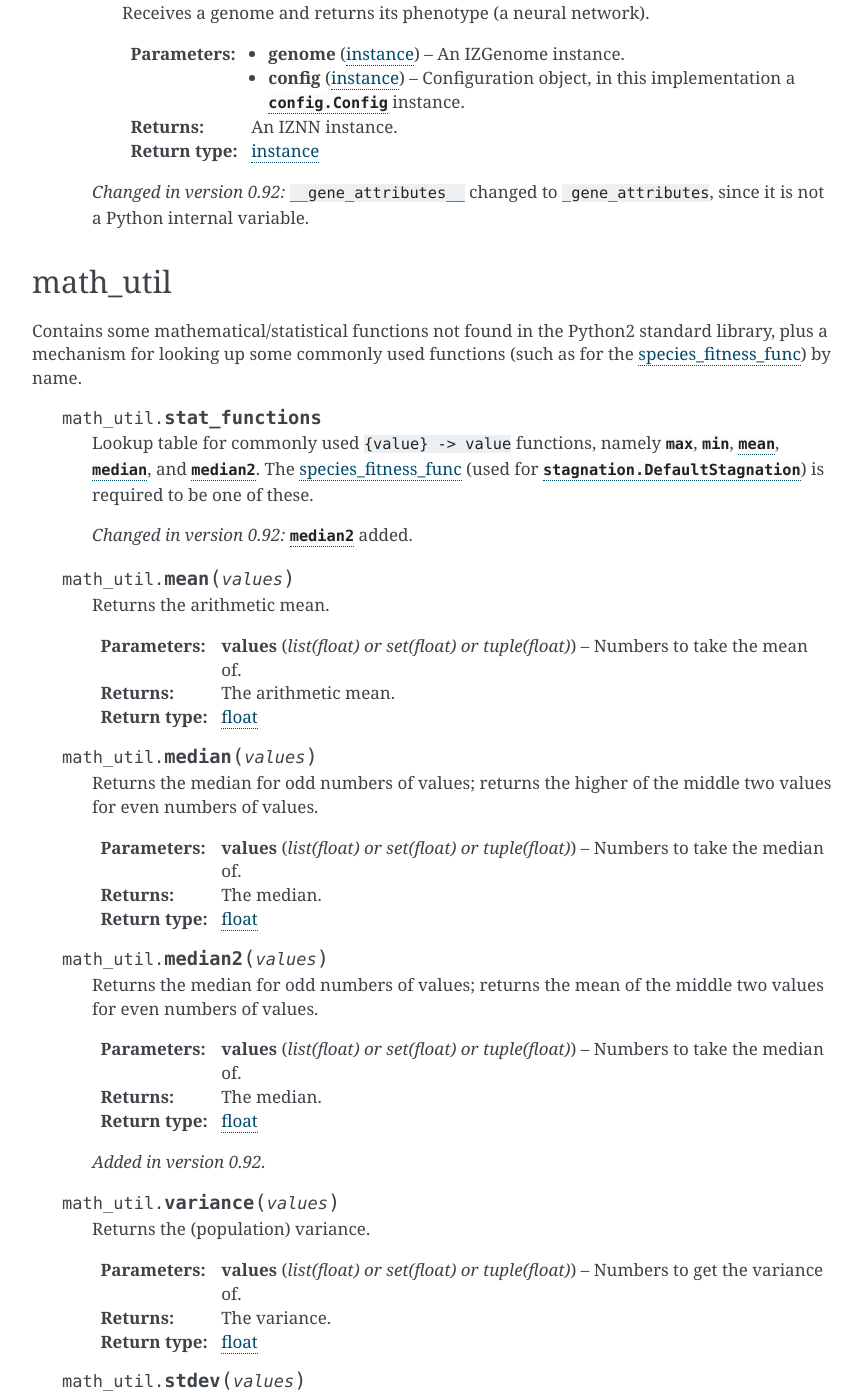
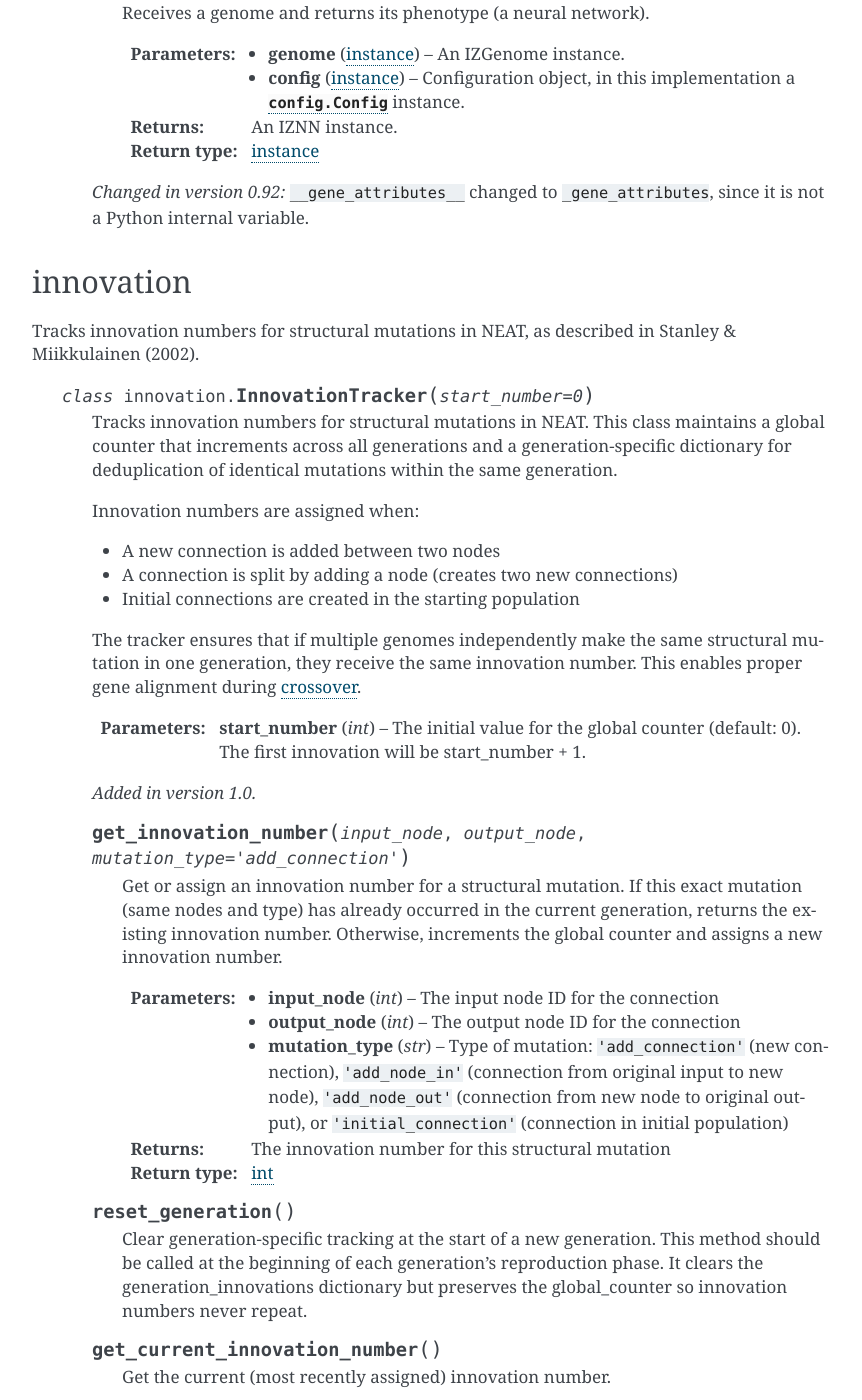
Before and after one commit to CodeReclaimers/neat-python, a Sphinx documentation site: the page built from docs/module_summaries.rst, in a window 1280 px wide and 1400 px high, scrolled down 28153 px. Shown: the whole window, without its empty margins (218-1080 px from the left). Built offline with Sphinx 7.4.7, drawn with Linux system fonts in a browser that asks for light colours; some of the changed text lies outside the part shown.

Commit message:
Update docs and setup.py to reflect current implementation.

```diff
--- a/docs/conf.py
+++ b/docs/conf.py
@@ -42,13 +42,13 @@
     'sphinx.ext.inheritance_diagram',
 ]
 
-extlinks = {'pytypes': ('https://docs.python.org/3.5/library/stdtypes.html#%s',
+extlinks = {'pytypes': ('https://docs.python.org/3/library/stdtypes.html#%s',
                         None),
-            'pygloss': ('https://docs.python.org/3.5/glossary.html#term-%s',
+            'pygloss': ('https://docs.python.org/3/glossary.html#term-%s',
                         None),
-            'datamodel': ('https://docs.python.org/3.5/reference/datamodel.html#%s',
+            'datamodel': ('https://docs.python.org/3/reference/datamodel.html#%s',
                           None),
-            'pylib': ('https://docs.python.org/3.5/library/%s',
+            'pylib': ('https://docs.python.org/3/library/%s',
                       None)}
 
 # Add any paths that contain templates here, relative to this directory.
@@ -67,7 +67,7 @@
 
 # General information about the project.
 project = u'NEAT-Python'
-copyright = u'2015-2019, CodeReclaimers, LLC'
+copyright = u'2015-2025, CodeReclaimers, LLC'
 author = u'CodeReclaimers, LLC'
 
 # The version info for the project you're documenting, acts as replacement for
@@ -75,9 +75,9 @@
 # built documents.
 #
 # The short X.Y version.
-version = '0.92'
+version = '1.0.0'
 # The full version, including alpha/beta/rc tags.
-release = '0.92'
+release = '1.0.0'
 
 if version != release:
     tags.add('draft')
@@ -129,8 +129,8 @@
 else:
     todo_include_todos = False
 
-# Provide links to python3.5 documentation
-intersphinx_mapping = {'python': ('https://docs.python.org/3.5', None)}
+# Provide links to python3 documentation
+intersphinx_mapping = {'python': ('https://docs.python.org/3', None)}
 
 # -- Options for HTML output ----------------------------------------------
 
--- a/docs/index.rst
+++ b/docs/index.rst
@@ -4,7 +4,7 @@
 :abbr:`NEAT (NeuroEvolution of Augmenting Topologies)` is a method developed by Kenneth O. Stanley for evolving arbitrary neural
 networks. NEAT-Python is a pure Python implementation of NEAT, with no dependencies other than the Python standard library.
 
-Currently this library supports Python versions 3.6 through 3.11, as well as PyPy 3.
+Currently this library supports Python versions 3.8 through 3.14, as well as PyPy 3.
 
 Many thanks to the original authors of this implementation, Cesar Gomes Miguel, Carolina Feher da Silva, and Marcio Lobo Netto!
 
--- a/docs/module_summaries.rst
+++ b/docs/module_summaries.rst
@@ -1447,6 +1447,60 @@
     .. versionchanged:: 0.92
       ``__gene_attributes__`` changed to ``_gene_attributes``, since it is not a Python internal variable.
 
+.. py:module:: innovation
+   :synopsis: Tracks innovation numbers for structural mutations in NEAT.
+
+innovation
+----------
+Tracks innovation numbers for structural mutations in NEAT, as described in Stanley & Miikkulainen (2002).
+
+  .. index:: ! innovation number
+  .. index:: structural mutation
+
+  .. py:class:: InnovationTracker(start_number=0)
+
+    Tracks innovation numbers for structural mutations in NEAT. This class maintains a global counter that increments
+    across all generations and a generation-specific dictionary for deduplication of identical mutations within the
+    same generation.
+
+    Innovation numbers are assigned when:
+
+    - A new connection is added between two nodes
+    - A connection is split by adding a node (creates two new connections)
+    - Initial connections are created in the starting population
+
+    The tracker ensures that if multiple genomes independently make the same structural mutation in one generation,
+    they receive the same innovation number. This enables proper gene alignment during :term:`crossover`.
+
+    :param int start_number: The initial value for the global counter (default: 0). The first innovation will be start_number + 1.
+
+    .. versionadded:: 1.0
+
+    .. py:method:: get_innovation_number(input_node, output_node, mutation_type='add_connection')
+
+      Get or assign an innovation number for a structural mutation. If this exact mutation (same nodes and type)
+      has already occurred in the current generation, returns the existing innovation number. Otherwise, increments
+      the global counter and assigns a new innovation number.
+
+      :param int input_node: The input node ID for the connection
+      :param int output_node: The output node ID for the connection
+      :param str mutation_type: Type of mutation: ``'add_connection'`` (new connection), ``'add_node_in'`` (connection from original input to new node), ``'add_node_out'`` (connection from new node to original output), or ``'initial_connection'`` (connection in initial population)
+      :return: The innovation number for this structural mutation
+      :rtype: :pytypes:`int <typesnumeric>`
+
+    .. py:method:: reset_generation()
+
+      Clear generation-specific tracking at the start of a new generation. This method should be called at the
+      beginning of each generation's reproduction phase. It clears the generation_innovations dictionary but preserves
+      the global_counter so innovation numbers never repeat.
+
+    .. py:method:: get_current_innovation_number()
+
+      Get the current (most recently assigned) innovation number.
+
+      :return: The current value of the global counter
+      :rtype: :pytypes:`int <typesnumeric>`
+
 .. py:module:: math_util
    :synopsis: Contains some mathematical functions not found in the Python2 standard library, plus a mechanism for looking up some commonly used functions (such as for the species_fitness_func) by name.
 
--- a/docs/network_export.rst
+++ b/docs/network_export.rst
@@ -1,7 +1,7 @@
 Network Export
 ==============
 
-.. versionadded:: 1.0.1
+.. versionadded:: 1.0
 
 NEAT-Python provides the ability to export trained neural networks to a framework-agnostic JSON format. This allows you to:
 
--- a/setup.py
+++ b/setup.py
@@ -28,6 +28,9 @@
         'Programming Language :: Python :: 3.9',
         'Programming Language :: Python :: 3.10',
         'Programming Language :: Python :: 3.11',
+        'Programming Language :: Python :: 3.12',
+        'Programming Language :: Python :: 3.13',
+        'Programming Language :: Python :: 3.14',
         'Programming Language :: Python :: Implementation :: PyPy',
         'Topic :: Scientific/Engineering'
     ]
```
Also changed, not shown: docs/glossary.rst (+1 -18 lines), docs/installation.rst (+6 -6 lines).
